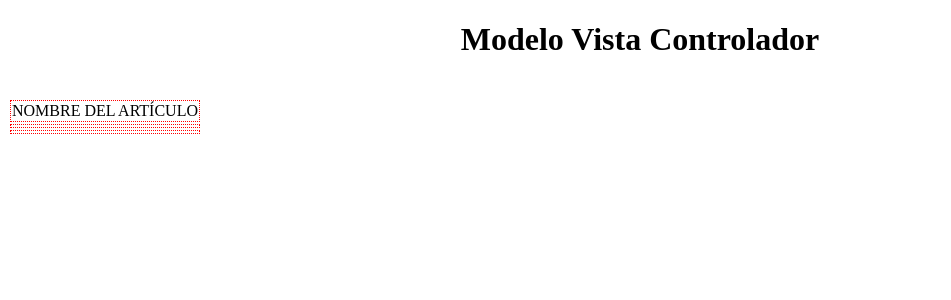
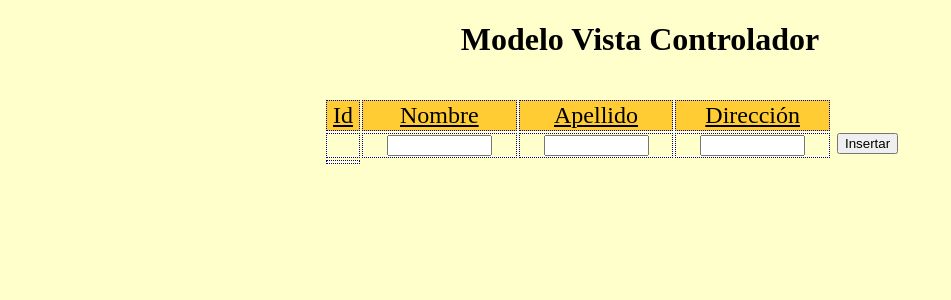
Before and after one commit to ashcrimson/pildorasinformaticas, a PHP site: page /mvc/index.php in a window 1280 px wide. Shown: the top 300 px of the page, without its empty margins (0-951 px from the left). Run offline with PHP 8.4, Linux system fonts and the light colour scheme; data comes from the database, SQL or seed files in the repository; data that the repository does not hold is empty.

Commit message:
crud con mvc

```diff
--- /dev/null
+++ b/mvc/controlador/personas_controlador.php
@@ -0,0 +1,10 @@
+<?php
+
+	require_once("modelo/personas_modelo.php");
+
+	$persona=new personas_modelo();
+
+	$matrizPersonas=$persona->get_personas();
+
+	require_once("vista/personas_view.php");
+?>
--- a/mvc/controlador/productos_controlador.php
+++ /dev/null
@@ -1,10 +0,0 @@
-<?php
-
-	require_once("modelo/productos_modelo.php");
-
-	$producto=new productos_modelo();
-
-	$matrizproductos=$producto->get_productos();
-
-	require_once("vista/productos_view.php");
-?>
--- /dev/null
+++ b/mvc/hoja.css
@@ -0,0 +1,38 @@
+@charset "utf-8";
+/* CSS Document */
+h1{text-align:center;
+}
+
+.subtitulo{
+	font-size:12px;
+}
+
+body{
+	background-color:#FFC;
+}
+
+table td{
+	text-align:center;
+	border:1px #000099 dotted;
+
+}
+
+table .sin{
+	border:0;
+}
+
+table .bot{
+	padding:0 5px;
+	display:inline;
+	border:0;
+}
+
+table .primera_fila{
+	font-size:1.5em;
+	text-decoration:underline;
+	background-color:#FC3;
+}
+
+.centrado{
+	text-align:center;
+}
--- a/mvc/index.php
+++ b/mvc/index.php
@@ -18,7 +18,7 @@
 
 <?php
 
-	require_once("controlador/productos_controlador.php");
+	require_once("controlador/personas_controlador.php");
 ?>
 
 </body>
--- /dev/null
+++ b/mvc/modelo/paginacion.php
@@ -0,0 +1,37 @@
+<?php
+
+    require_once("conectar.php");
+
+    $base=conectar::conexion();
+
+    $tamano_paginas=3;
+
+    if(isset($_GET["pagina"])) {
+
+      if ($_GET["pagina"]==1) {
+
+        header("Location:index.php");
+
+      } else {
+
+        $pagina=$_GET["pagina"];
+      }
+    } else {
+
+    $pagina=1;
+
+  }
+
+    $empezar_desde=($pagina-1)*$tamano_paginas;
+
+    $sql_total="SELECT * FROM DATOS_USUARIOS";
+
+    $resultado=$base->prepare($sql_total);
+
+    $resultado->execute(array());
+
+    $num_filas=$resultado->rowCount();
+
+    $total_paginas=ceil($num_filas/$tamano_paginas);
+
+?>
--- /dev/null
+++ b/mvc/modelo/personas_modelo.php
@@ -0,0 +1,37 @@
+<?php
+
+	/**
+	*
+	*/
+	class Personas_modelo
+	{
+
+		private $db;
+
+		private $personas;
+
+		public function __construct() {
+
+			require_once("modelo/conectar.php");
+
+			$this->db=Conectar::conexion();
+
+			$this->personas=array();
+		}
+
+		public function get_personas() {
+
+			require("paginacion.php");
+
+			$consulta=$this->db->query("SELECT * FROM datos_usuarios LIMIT $empezar_desde, $tamano_paginas");
+
+			while($filas=$consulta->fetch(PDO::FETCH_ASSOC)){
+
+				$this->personas[]=$filas;
+			}
+
+			return $this->personas;
+		}
+	}
+
+?>
--- a/mvc/modelo/productos_modelo.php
+++ /dev/null
@@ -1,35 +0,0 @@
-<?php
-
-	/**
-	*
-	*/
-	class Productos_modelo
-	{
-
-		private $db;
-
-		private $productos;
-
-		public function __construct() {
-
-			require_once("modelo/conectar.php");
-
-			$this->db=Conectar::conexion();
-
-			$this->productos=array();
-		}
-
-		public function get_productos() {
-
-			$consulta=$this->db->query("SELECT * FROM PRODUCTOS");
-
-			while($filas=$consulta->fetch(PDO::FETCH_ASSOC)){
-
-				$this->productos[]=$filas;
-			}
-
-			return $this->productos;
-		}
-	}
-
-?>
--- /dev/null
+++ b/mvc/vista/personas_view.php
@@ -0,0 +1,60 @@
+<!DOCTYPE html>
+<html lang="en">
+<head>
+	<meta charset="UTF-8">
+	<title>Document</title>
+	<link rel="stylesheet" type="text/css" href="hoja.css">
+</head>
+<body>
+
+<?php
+
+	require("modelo/paginacion.php");
+?>
+<form action="<?php echo $_SERVER['PHP_SELF'];?>" method="post">
+  <table width="50%" border="0" align="center">
+    <tr >
+      <td class="primera_fila">Id</td>
+      <td class="primera_fila">Nombre</td>
+      <td class="primera_fila">Apellido</td>
+      <td class="primera_fila">Dirección</td>
+      <td class="sin">&nbsp;</td>
+      <td class="sin">&nbsp;</td>
+      <td class="sin">&nbsp;</td>
+    </tr>
+
+		<?php
+
+    foreach ($matrizPersonas as $persona) :?>
+   	<tr>
+      <td><?php echo $persona["id"]?></td>
+      <td><?php echo $persona["nombre"]?></td>
+      <td><?php echo $persona["apellido"]?></td>
+      <td><?php echo $persona["direccion"]?></td>
+
+      <td class="bot"><a href="borrar.php?id=<?php echo $persona["id"]?>"><input type='button' name='del' id='del' value='Borrar'></a></td>
+      <td class='bot'><a href="editar.php?id=<?php echo $persona["id"]?> & nom=<?php echo $persona["nombre"]?> & ape=<?php echo $persona["apellido"]?> & dir=<?php echo $persona["direccion"]?>"><input type='button' name='up' id='up' value='Actualizar'></a></td>
+    </tr>
+    <?php
+
+    endforeach;
+    ?>
+	<tr>
+	<td></td>
+      <td><input type='text' name='Nom' size='10' class='centrado'></td>
+      <td><input type='text' name='Ape' size='10' class='centrado'></td>
+      <td><input type='text' name=' Dir' size='10' class='centrado'></td>
+      <td class='bot'><input type='submit' name='cr' id='cr' value='Insertar'></td></tr>
+      <tr><td><?php
+//---------------------PAGINACIÓN-------------------
+  for($i=1; $i<=$total_paginas; $i++) {
+
+    echo "<a href='?pagina=" . $i . "'> " . $i . "</a>  ";
+  }
+?></td></tr>
+  </table>
+</form>
+</table>
+
+</body>
+</html>
--- a/mvc/vista/productos_view.php
+++ /dev/null
@@ -1,28 +0,0 @@
-<!DOCTYPE html>
-<html lang="en">
-<head>
-	<meta charset="UTF-8">
-	<title>Document</title>
-</head>
-<body>
-<style>
-	td {
-		border: 1px dotted #ff0000;
-	}
-
-</style>
-<table>
-	<tr>
-		<td>NOMBRE DEL ARTÍCULO</td>
-	</tr>
-<?php
-
-	foreach ($matrizproductos as $registro) {
-
-		echo "<tr><td>" . $registro["NOMBREARTÍCULO"] . "</td></tr>";
-	}
-?>
-</table>
-
-</body>
-</html>
```
